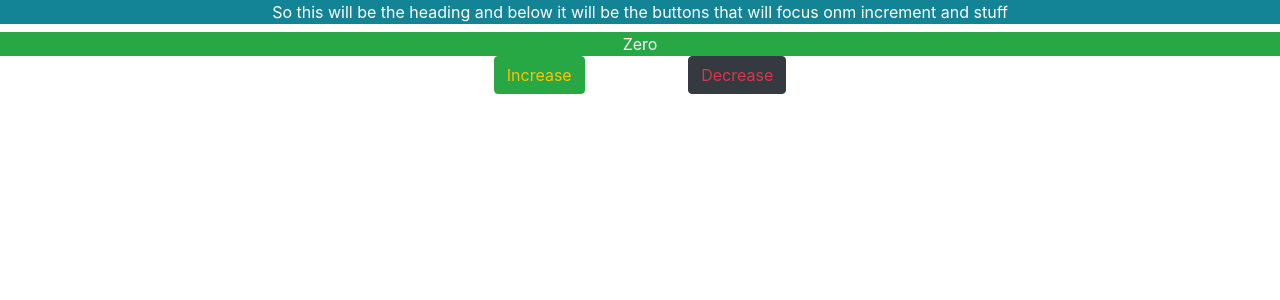
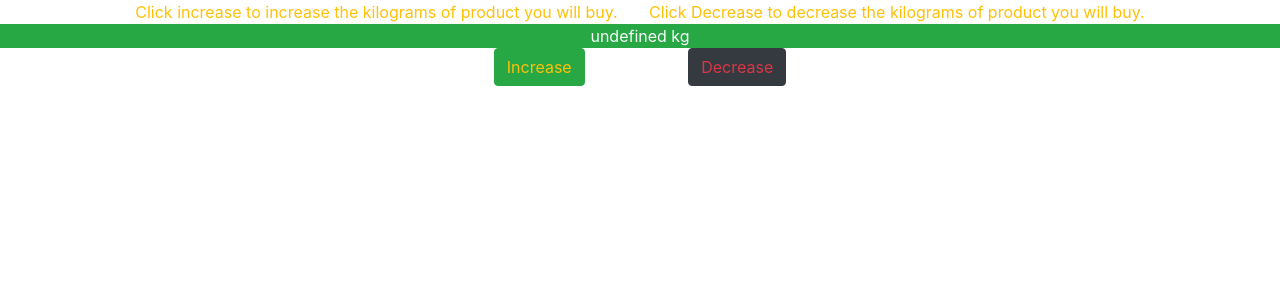
Before and after one commit to pbplop29/Bootstrap-learning, a React (Create React App) app: page / in a window 1280 px wide. Shown: the top 300 px of the page. Built offline with nearby package versions, Linux system fonts and the light colour scheme.

Commit message:
Added multiple comment lines that will explain the basic foundation of this program

```diff
--- a/src/counterdir/counter.jsx
+++ b/src/counterdir/counter.jsx
@@ -1,43 +1,48 @@
+//This is the most primitive building block file that is used in other jsx files and then imported in js files to be executed.
+
 import React, { Component } from "react";
 class Counter extends Component {
+  //defined a class counter
   state = {
-    count: 0
+    value: this.props.value
+    //made use of the props feature so as to assign a value to the variable value which is given by the state of counters.jsx  file.
+    //Line 22 col 10 of counters.jsx
+    //<Counter key={counter.id} ///value///={counter.value}>
+    //the value between /// /// is the value used here. because if we change the value as any variable lets say X={counter.value},, we'll do value:this.props.X
   };
-  //constructor() {
-  // super();
-  // this.clickI = this.clickI.bind(this);
-  //}
   clickI = product => {
-    console.log(product);
-    this.setState({ count: this.state.count + 1 });
+    this.setState({ value: this.state.value + 1 });
+    //stated a function to increase the value by on that will be used as a className --> onClick for the event of clicking the increase button
   };
   clickD = () => {
-    this.setState({ count: this.state.count - 1 });
+    return this.state.value > 0
+      ? this.setState({ value: this.state.value - 1 })
+      : "Nothing";
+    //stated a function to decrease the value by on that will be used as a className --> onClick for the event of clicking the decrease button
+    //also added a condition such that the value displayed will never go below zero.
+    //I still have confusion with how the "Nothing" part is working but i will figure out soon about the alerts and stuff and put it there such that if it goes below xero it will show an alert message.
   };
-  heCounts() {
-    return this.state.count === 0 ? "Zero" : this.state.count;
+  hevalues() {
+    return this.state.value === 0 ? "Zero" + " kg" : this.state.value + " kg";
+    //stated a function to give a output of the value + " kg" st it will give "Zero" if valye ===0 or else it will return the present value given by this.state.value
   }
   colorCorrection() {
-    return this.state.count < 0
+    return this.state.value <= 0
       ? "btn-block text-warning badge-danger"
       : "btn-block text-light badge-success";
+    //stated a function to determine the color of the badge such that if its negative value it gives a diff value and diff for positive or zero
   }
-  //so comments
-  //cannot
-  //be
-  //added
-  //directly
-  //wherever
-  //but i will try
 
   render() {
     return (
       <div className="text-center">
-        <span className="text=danger btn-block btn-info btn-disable">
-          So this will be the heading and below it will be the buttons that will
-          focus onm increment and stuff
+        {this.props.children}
+        <span className="text-warning badge-block badge-link badge-lg">
+          Click increase to increase the kilograms of product you will buy.
+          &nbsp; &nbsp; &nbsp;&nbsp;Click Decrease to decrease the kilograms of
+          product you will buy.
         </span>
-        <span className={this.colorCorrection()}>{this.heCounts()}</span>
+        <span className={this.colorCorrection()}>{this.hevalues()}</span>
         <button
           className="btn btn-success text-warning "
           onClick={() => this.clickI({ id: 1 })}
@@ -49,6 +54,16 @@ class Counter extends Component {
           Decrease
         </button>
       </div>
+      //in div --> aligned everything at center
+      //{this.props.children} is the result of having jsx command in between the counter module inserted between the <div> of counters.jsx file.
+      //            <Counter key={counter.id} value={counter.value}>
+      //            <h1>Counter {counter.id}</h1>                                     --------->basically this instance
+      //      in case i had <h1> yoyohoneysingh </h1> here ,,, the use of {this.props.children} would have inserted yoyohoneysingh everywhere it appeared.
+      //            </Counter>
+      //1st <span> is nothing but a badge to message about the functionality
+      //2nd <span> just uses the colorCorrection() function and the heValues() functions to give the output of value with correspoding color
+      //<button> these are given with classnames for appearance and onclicks for the event handling
+      //&nsbp; provides spaces between buttons by a small margin
     );
   }
 }
```
